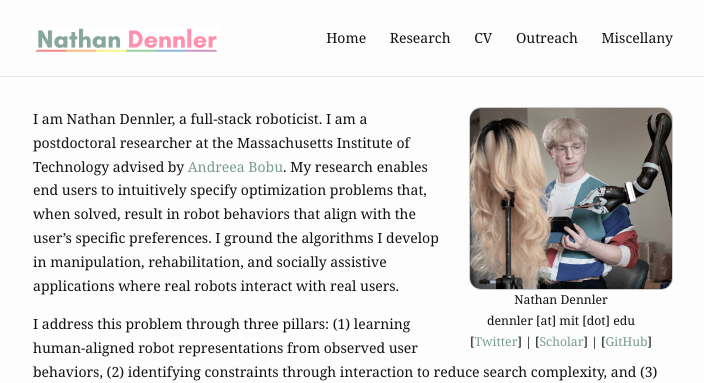
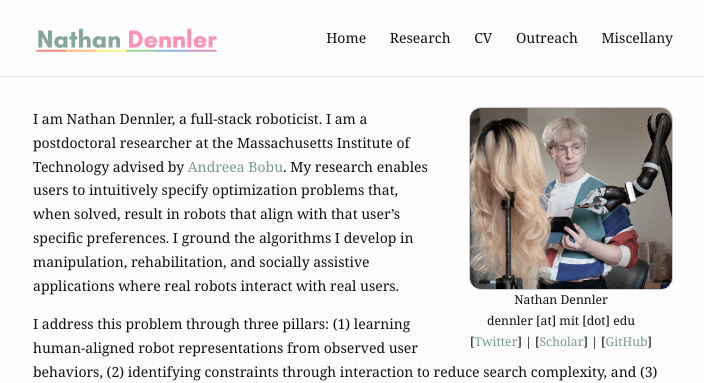
Before and after one commit to ndennler/ndennler.github.io, a Jekyll site: the page built from index.md, in a window 1280 px wide. Shown: the top 383 px of the page, without its empty margins (287-991 px from the left). Built offline with Jekyll 4.4.1, drawn with Linux system fonts in a browser that asks for light colours.

Commit message:
Update user description for clarity and conciseness

```diff
--- a/index.md
+++ b/index.md
@@ -6,7 +6,7 @@ profile_picture:
 ---
 
 
-  I am Nathan Dennler, a full-stack roboticist. I am a postdoctoral researcher at the Massachusetts Institute of Technology advised by <a href="https://www.mit.edu/~abobu/">Andreea Bobu</a>. My research enables end users to intuitively specify optimization problems that, when solved, result in robot behaviors that align with the user's specific preferences. I ground the algorithms I develop in manipulation, rehabilitation, and socially assistive applications where real robots interact with real users.
+  I am Nathan Dennler, a full-stack roboticist. I am a postdoctoral researcher at the Massachusetts Institute of Technology advised by <a href="https://www.mit.edu/~abobu/">Andreea Bobu</a>. My research enables users to intuitively specify optimization problems that, when solved, result in robots that align with that user's specific preferences. I ground the algorithms I develop in manipulation, rehabilitation, and socially assistive applications where real robots interact with real users.
 
   I address this problem through three pillars: (1) learning human-aligned robot representations from observed user behaviors, (2) identifying constraints through interaction to reduce search complexity, and (3) creating human-in-the-loop optimization algorithms that quickly find a user's preferred robot behaviors in noisy settings. For a complete listing of my work, head over to my <a href="/research">Research page</a>. I also enjoy building open-source tools (e.g., <a href="https://pylips.readthedocs.io/en/latest/">PyLips</a> and <a href="https://interaction-lab.github.io/robot-metaphors/">The MUFaSAA Dataset</a>) to support robotics researchers and hobbyists.
 
```
